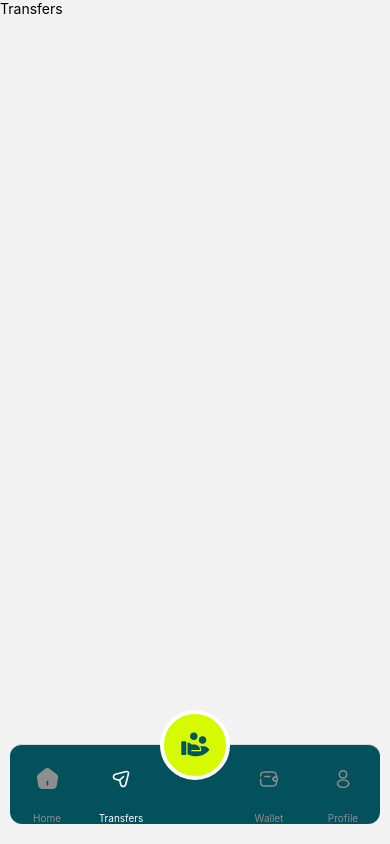
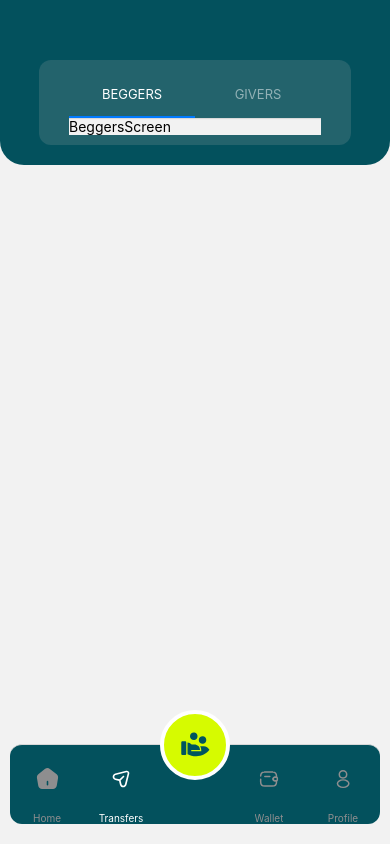
Before and after one commit to bnKabeer/tukay, a React Native app: screen /Transfers in a window 390 px wide. Built offline with nearby package versions, Linux system fonts and the light colour scheme.

Commit message:
feat:more set up for navigation

```diff
--- a/src/Navigators/HomeNavigator.js
+++ b/src/Navigators/HomeNavigator.js
@@ -3,10 +3,10 @@ import Svg, { Path } from "react-native-svg";
 import { LinearGradient } from "expo-linear-gradient";
 
 import HomeScreen from "../screens/HomeScreen";
-import TransfersScreen from "../screens/TransfersScreen";
 import WalletScreen from "../screens/WalletScreen";
 import ProfileScreen from "../screens/ProfileScreen";
 import MainScreen from "../screens/MainScreen";
+import TransfersNavigator from "./TransfersNavigator";
 
 const Tab = createBottomTabNavigator();
 
@@ -51,7 +51,7 @@ export default function HomeNavigator() {
       />
       <Tab.Screen
         name="Transfers"
-        component={TransfersScreen}
+        component={TransfersNavigator}
         options={{
           tabBarIcon: ({ color, size }) => (
             <Svg
--- /dev/null
+++ b/src/screens/BeggersScreen.js
@@ -0,0 +1,9 @@
+import { SafeAreaView, Text } from "react-native";
+
+export default function BeggersScreen() {
+  return (
+    <SafeAreaView>
+      <Text>BeggersScreen</Text>
+    </SafeAreaView>
+  );
+}
--- /dev/null
+++ b/src/screens/GiversScreen.js
@@ -0,0 +1,9 @@
+import { SafeAreaView, Text } from "react-native";
+
+export default function GiversScreen() {
+  return (
+    <SafeAreaView>
+      <Text>GiversScreen</Text>
+    </SafeAreaView>
+  );
+}
```
Also changed, not shown: package.json (+5 -2 lines), 1 other file (tests, documents, lock files or other folders).
